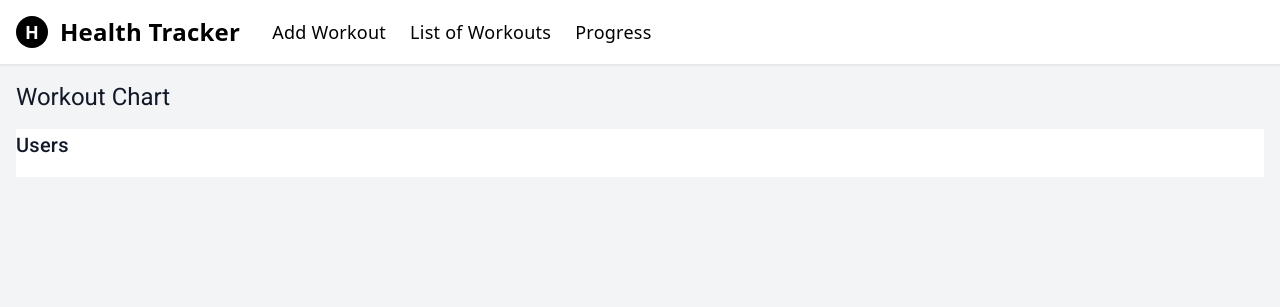
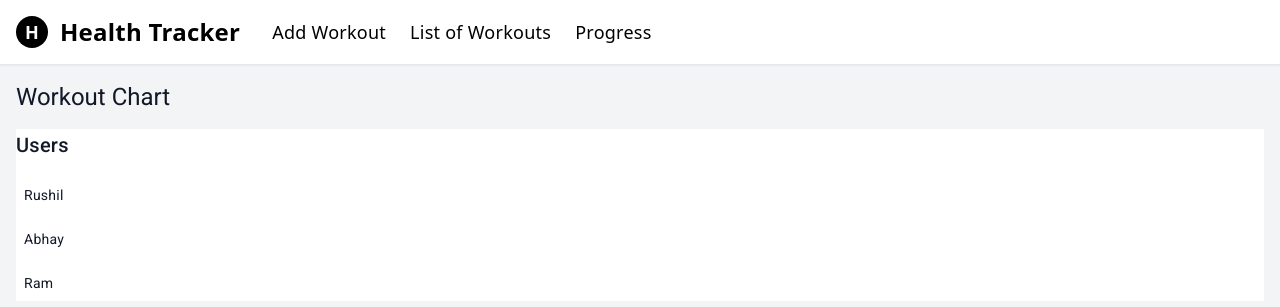
Before and after one commit to Avinashparasa/Flye_Frontend, an Angular app: page /work-chart in a window 1280 px wide. Shown: the top 307 px of the page. Built offline with nearby package versions, Linux system fonts and the light colour scheme.

Commit message:
completed

```diff
--- a/src/components/workout-chart/workout-chart.component.ts
+++ b/src/components/workout-chart/workout-chart.component.ts
@@ -30,7 +30,33 @@ export class WorkoutChartComponent implements OnInit {
   constructor() {}
 
   ngOnInit() {
+    this.loadInitialUsers();
     this.loadUsersFromLocalStorage();
+  }
+
+  loadInitialUsers() {
+    this.users = [
+      {
+        name: 'Rushil',
+        workouts: [
+          { type: 'Running', minutes: 30 },
+        ]
+      },
+      {
+        name: 'Abhay',
+        workouts: [
+          { type: 'Swimming', minutes: 60 },
+          { type: 'Cycling', minutes: 45 }
+        ]
+      },
+      {
+        name: 'Ram',
+        workouts: [
+          { type: 'Meditation', minutes: 50 },
+          { type: 'Cycling', minutes: 40 }
+        ]
+      }
+    ];
   }
 
   loadUsersFromLocalStorage() {
--- a/src/components/workout-list/workout-list.component.html
+++ b/src/components/workout-list/workout-list.component.html
@@ -38,6 +38,12 @@
         </tr>
       </thead>
       <tbody>
+        <!-- Show "No data found" message if paginatedUsers is empty -->
+        <tr *ngIf="paginatedUsers.length === 0">
+          <td colspan="4" class="p-5 text-center text-gray-700">No data found.</td>
+        </tr>
+
+        <!-- Show user data if paginatedUsers is not empty -->
         <tr *ngFor="let user of paginatedUsers" class="hover:bg-gray-50 transition-all">
           <td class="p-5 text-gray-700 border-b border-gray-200">{{ user.name }}</td>
           <td class="p-5 text-gray-700 border-b border-gray-200">{{ getWorkoutTypes(user) }}</td>
@@ -79,7 +85,7 @@
       Next &gt;&gt;
     </button>
 
-    <!-- Items Per Page -->
+
     <div class="ml-4 flex items-center space-x-2">
       <label for="itemsPerPage" class="text-gray-700">Items per page:</label>
       <select
```
